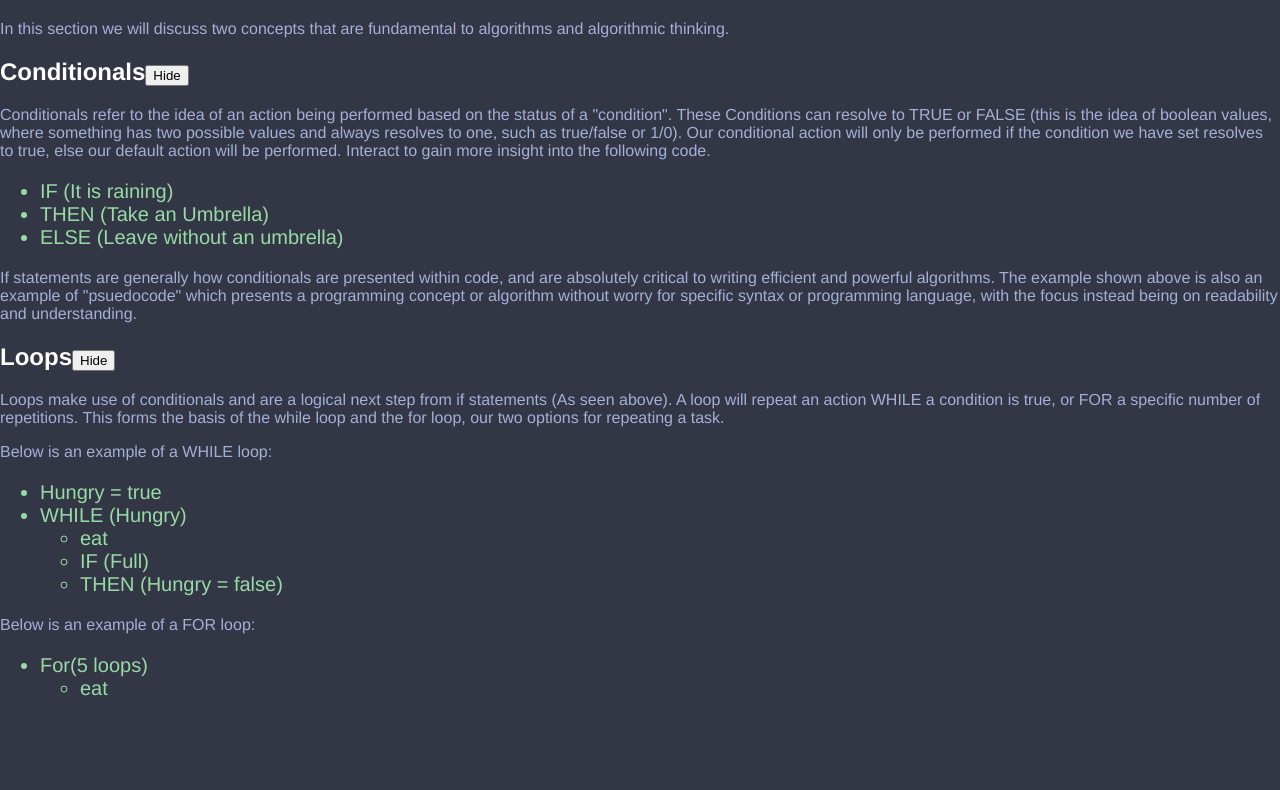
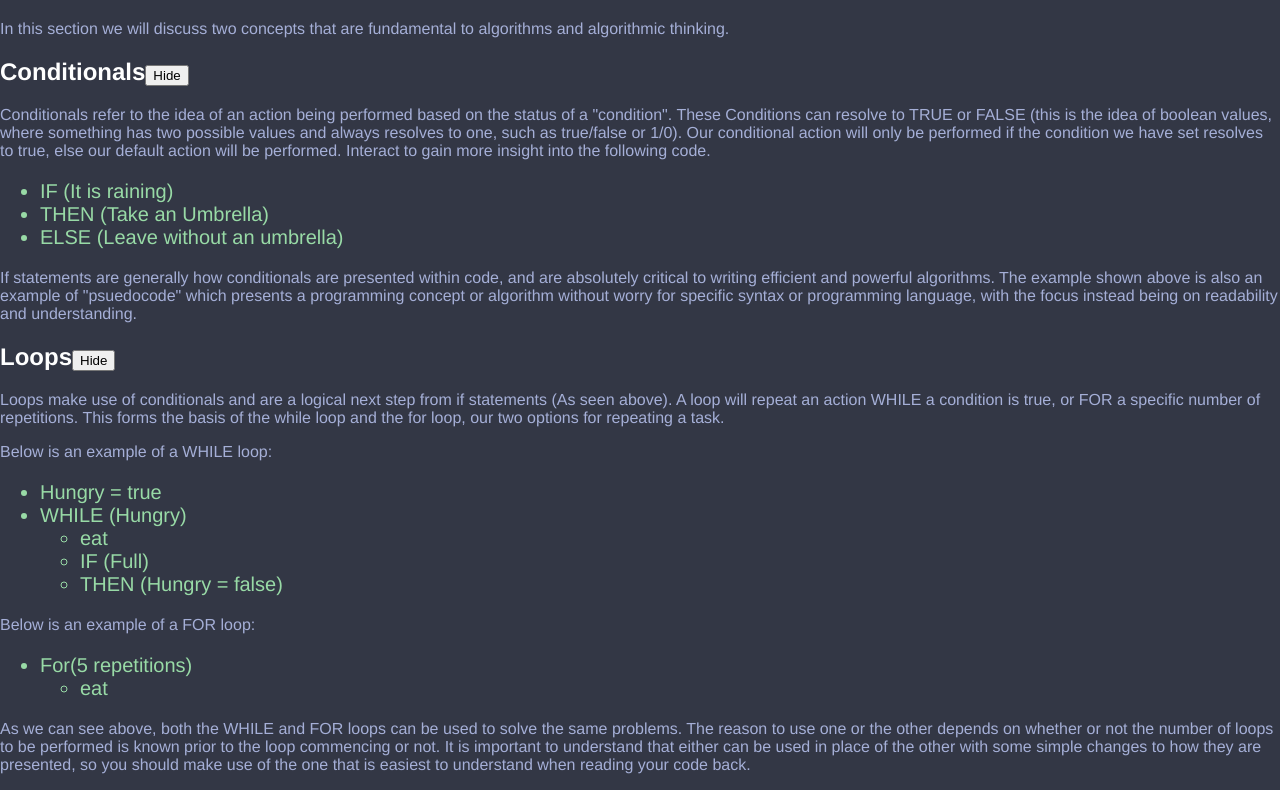
Before and after one commit to Littlewoko/algorithms_pwa, a React (Create React App) app: page /loops in a window 1280 px wide. Shown: the part 266-1056 px from the top of the page. Before the commit the page ends 986 px from the top, so only its background shows below. Built offline with nearby package versions, Linux system fonts and the light colour scheme.

Commit message:
explanation of loops

```diff
--- a/src/components/ForLoopEx.js
+++ b/src/components/ForLoopEx.js
@@ -8,7 +8,7 @@ const ForLoopEx = () => (
         Below is an example of a FOR loop:
 
         <ul>
-        <li data-tip={loopTip}>For(5 loops)</li>
+        <li data-tip={loopTip}>For(5 repetitions)</li>
         <ReactTooltip />
         <ul>
         <li>eat</li>
--- a/src/components/LoopsDiv.js
+++ b/src/components/LoopsDiv.js
@@ -38,6 +38,14 @@ const LoopsDiv = () => (
 
         <ForLoopEx />
 
+        <p>
+            As we can see above, both the WHILE and FOR loops can be used to solve the same problems. The
+            reason to use one or the other depends on whether or not the number of loops to be performed is
+            known prior to the loop commencing or not. It is important to understand that either can be used
+            in place of the other with some simple changes to how they are presented, so you should make use of
+            the one that is easiest to understand when reading your code back.
+        </p>
+
     </div>
 
     </div>
```
